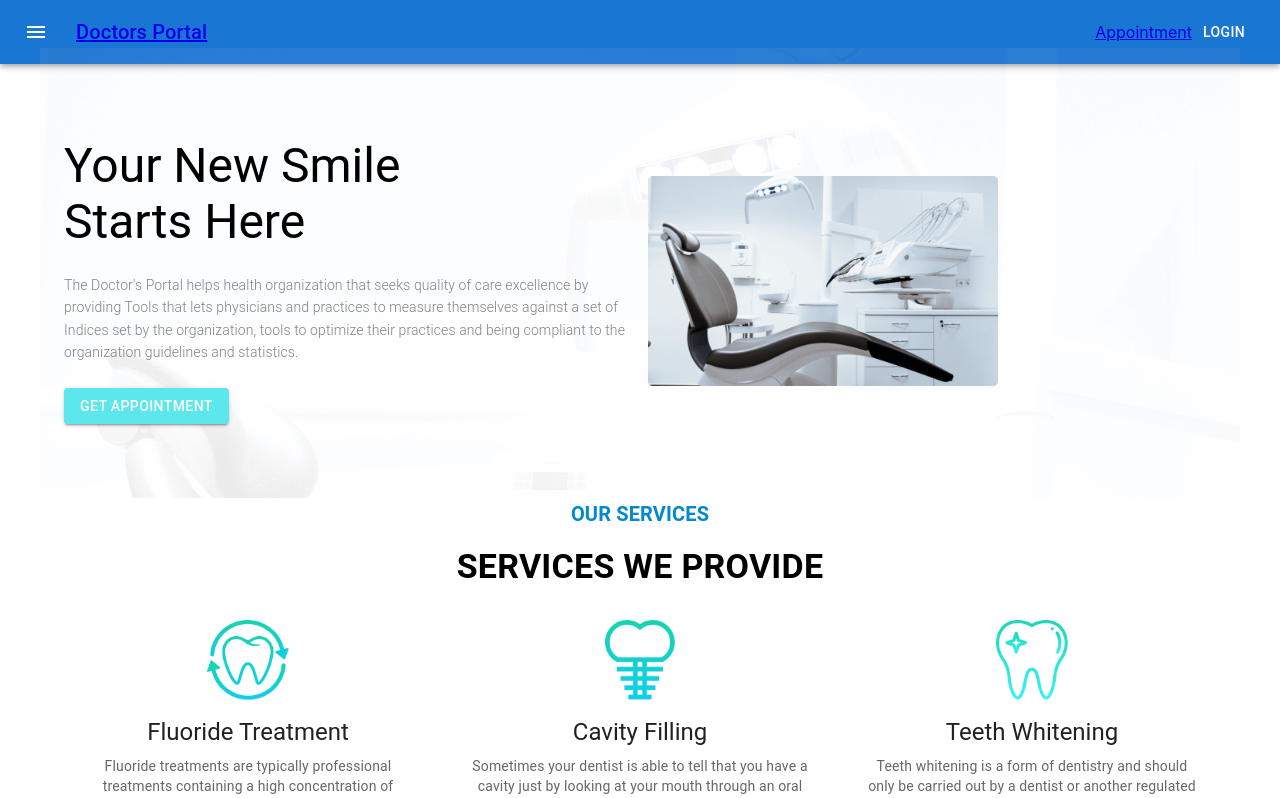
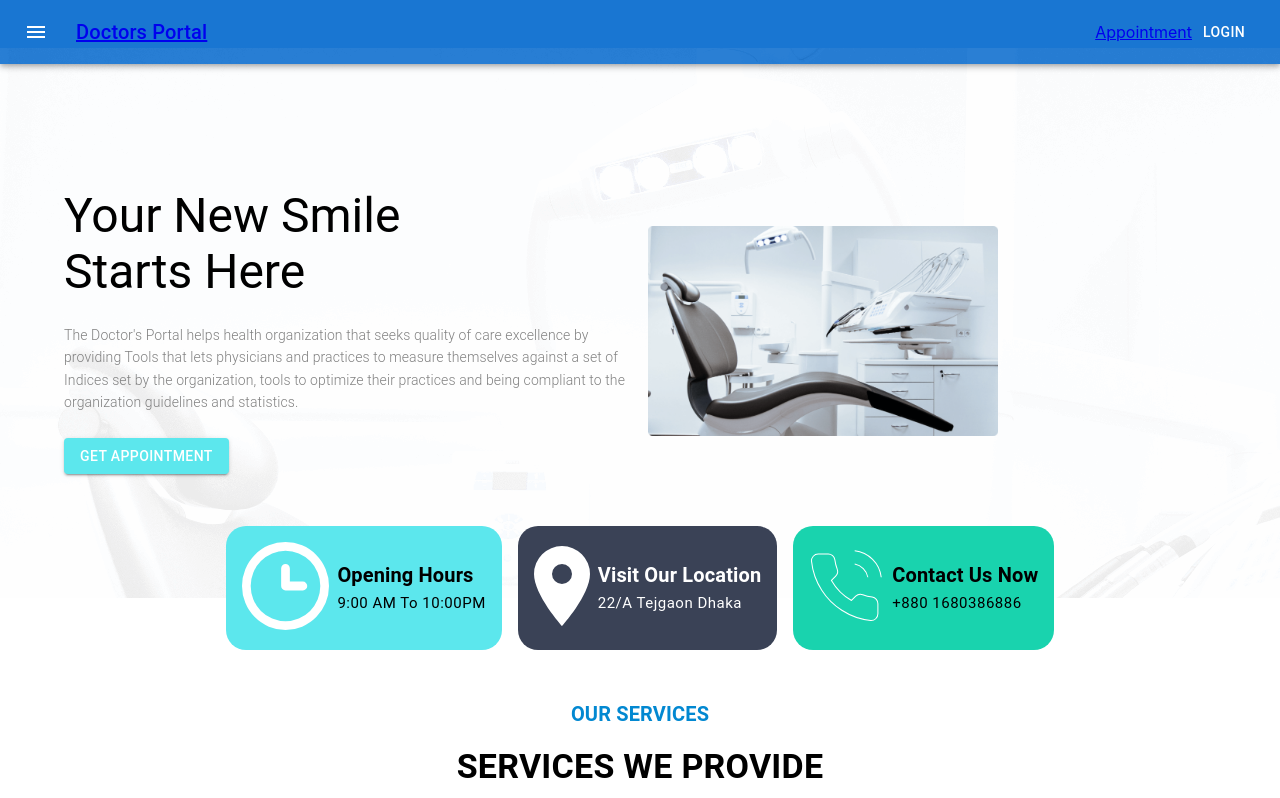
Before and after one commit to Foy5al/dazzling-smile-client-site, a React (Create React App) app: page / in a window 1280 px wide. Shown: the top 798 px of the page. Built offline with nearby package versions, Linux system fonts and the light colour scheme.

Commit message:
info add

```diff
--- a/src/Pages/Home/Banner/Banner.js
+++ b/src/Pages/Home/Banner/Banner.js
@@ -11,14 +11,15 @@ const bannerBg = {
 const verticalCenter = {
     display: 'flex',
     alignItems: 'center',
-    height: 450,
+    height: 550,
     justifyItems: 'center'
 
 }
 
 const Banner = () => {
     return (
-        <Container style={bannerBg} sx={{ flexGrow: 1 }}>
+        <Box style={bannerBg} >
+            <Container sx={{ flexGrow: 1 }}>
                 <Grid container spacing={2}>
                     <Grid style={verticalCenter} item xs={12} md={6}>
 
@@ -43,6 +44,7 @@ const Banner = () => {
                     </Grid>
                 </Grid>
             </Container>
+        </Box>
     );
 };
 
--- a/src/Pages/Home/ConnectUs/ConnectUs.js
+++ b/src/Pages/Home/ConnectUs/ConnectUs.js
@@ -46,13 +46,13 @@ const ConnectUs = () => {
                                 id="Subject"
                             />
                         </Grid>
-                        <Grid sx={{ mb: 2 }} xs={12}>
+                        <Grid sx={{ mb: 2, pe: 1 }} xs={12}>
                             <TextareaAutosize
                                 maxRows={4}
                                 aria-label="maximum height"
                                 placeholder="Lorem ipsum dolor sit amet, consectetur adipiscing elit, sed do eiusmod tempor incididunt
                                 ut labore et dolore magna aliqua."
-                                style={{ minWidth: '100%', height: 80, borderRadius: 5 }}
+                                style={{ width: '100%', height: 80, borderRadius: 5 }}
                             />
                         </Grid>
                         <Grid item xs={12}>
--- a/src/Pages/Home/Home/Home.js
+++ b/src/Pages/Home/Home/Home.js
@@ -4,6 +4,7 @@ import Navigation from '../../Shared/Navigation/Navigation';
 import AppointmentBanner from '../AppointmentBanner/AppointmentBanner';
 import Banner from '../Banner/Banner';
 import ConnectUs from '../ConnectUs/ConnectUs';
+import Info from '../Info/Info';
 import Services from '../Services/Services';
 import Testimonial from '../Testimonial/Testimonial';
 import Treatment from '../Treatment/Treatment';
@@ -13,11 +14,12 @@ const Home = () => {
         <div>
             <Navigation />
             <Banner />
+            <Info />
             <Services />
             <Treatment />
             <AppointmentBanner />
             <Testimonial />
-            {/* <ConnectUs /> problem */}
+            <ConnectUs />
             <Footer />
         </div>
     );
--- /dev/null
+++ b/src/Pages/Home/Info/Info.js
@@ -0,0 +1,90 @@
+import { Grid, Typography } from '@mui/material';
+import { Container, Box } from '@mui/system';
+import clockIcon from '../../../assets/icons/clock.svg'
+import map from '../../../assets/icons/marker.svg'
+import phone from '../../../assets/icons/phone.svg'
+import React from 'react';
+
+
+
+const Info = () => {
+    return (
+        <Box sx={{ mt: -10, mb: 5 }}>
+            <Container>
+                <Box sx={{ display: 'flex', flexWrap: 'wrap', justifyContent: 'center' }}>
+                    <Box item xs={12} md={3}
+                        sx={{ m: 1, p: 2, borderRadius: 5 }}
+                        style={{
+                            display: 'flex',
+                            justifyContent: 'space-evenly',
+                            alignItems: 'center',
+                            backgroundColor: "#5CE7ED"
+                        }}>
+
+                        <Box sx={{ mr: 1 }}>
+                            <img src={clockIcon} alt="clock icon" />
+                        </Box>
+                        <Box>
+                            <Typography sx={{ fontWeight: 600 }} variant='h6'>
+                                Opening Hours
+                            </Typography>
+
+                            <Typography sx={{ fontSize: 15 }} variant='caption'>
+                                9:00 AM To 10:00PM
+                            </Typography>
+                        </Box>
+
+                    </Box>
+
+                    <Box item xs={12} md={3}
+                        sx={{ m: 1, p: 2, borderRadius: 5 }}
+                        style={{
+                            display: 'flex',
+                            justifyContent: 'space-evenly',
+                            alignItems: 'center',
+                            backgroundColor: "#3A4256",
+                            color: 'white'
+                        }}>
+                        <Box sx={{ mr: 1 }}>
+                            <img src={map} alt="map icon" />
+                        </Box>
+                        <Box>
+                            <Typography sx={{ fontWeight: 600 }} variant='h6'>
+                                Visit Our Location
+                            </Typography>
+
+                            <Typography sx={{ fontSize: 15 }} variant='caption'>
+                                22/A Tejgaon Dhaka
+                            </Typography>
+                        </Box>
+                    </Box>
+
+                    <Box item xs={12} md={3}
+                        sx={{ m: 1, p: 2, borderRadius: 5 }}
+                        style={{
+                            display: 'flex',
+                            justifyContent: 'space-evenly',
+                            alignItems: 'center',
+                            backgroundColor: "#19D3AE"
+                        }}>
+                        <Box sx={{ mr: 1 }}>
+                            <img src={phone} alt="phone icon" />
+                        </Box>
+                        <Box>
+                            <Typography sx={{ fontWeight: 600 }} variant='h6'>
+                                Contact Us Now
+                            </Typography>
+
+                            <Typography sx={{ fontSize: 15 }} variant='caption'>
+                                +880 1680386886
+                            </Typography>
+                        </Box>
+                    </Box>
+
+                </Box>
+            </Container >
+        </Box >
+    );
+};
+
+export default Info;
--- a/src/Pages/Shared/Footer/Footer.js
+++ b/src/Pages/Shared/Footer/Footer.js
@@ -1,7 +1,7 @@
 import { Avatar, Box, Chip, Container, Divider, Grid, Stack, styled, Typography } from '@mui/material';
 import React from 'react';
-import footerImg from '../../../assets/images/footer.png'
-import logo from '../../../assets/images/doctor-small.png'
+import footerImg from '../../../assets/images/footer.png';
+import logo from '../../../assets/images/doctor-small.png';
 import EmailIcon from '@mui/icons-material/Email';
 import CallIcon from '@mui/icons-material/Call';
 import GitHubIcon from '@mui/icons-material/GitHub';
@@ -15,8 +15,7 @@ import './Footer.css';
 
 
 const footerBgStyle = {
-    background: `url(${footerImg})`,
-    backgroundRepeat: 'no-repeat',
+    background: `url(${footerImg})`
 }
 
 const Root = styled('div')(({ theme }) => ({
@@ -107,13 +106,13 @@ const Footer = () => {
                             </Divider>
                         </Root>
 
-                        <Box sx={{ p: 2 }}><NavLink className='text-style' to='/doctors#doctors' color='inherit'>Find a Doctor</NavLink></Box>
+                        <Box sx={{ p: 2 }}><NavLink className='text-style' to='/doctors#doctors' color='inherit'>Emergency Checkup</NavLink></Box>
 
-                        <Box sx={{ p: 2 }}><NavLink className='text-style' to='/services#services' color='inherit'>All services</NavLink></Box>
+                        <Box sx={{ p: 2 }}><NavLink className='text-style' to='/services#services' color='inherit'>Weekly Checkup</NavLink></Box>
 
-                        <Box sx={{ p: 2 }}><NavLink className='text-style' to='/appointment#appointment' color='inherit'>Make An Appointment</NavLink></Box>
+                        <Box sx={{ p: 2 }}><NavLink className='text-style' to='/appointment#appointment' color='inherit'>Monthly Checkup</NavLink></Box>
 
-                        <Box sx={{ p: 2 }}><NavLink className='text-style' to='/register' color='inherit'>Register For Service </NavLink></Box>
+                        <Box sx={{ p: 2 }}><NavLink className='text-style' to='/register' color='inherit'>Deep Checkup</NavLink></Box>
                     </Grid>
 
                     {/* ----------social media part ------------*/}
```
Lines whose indentation alone changed are shown as unchanged.
